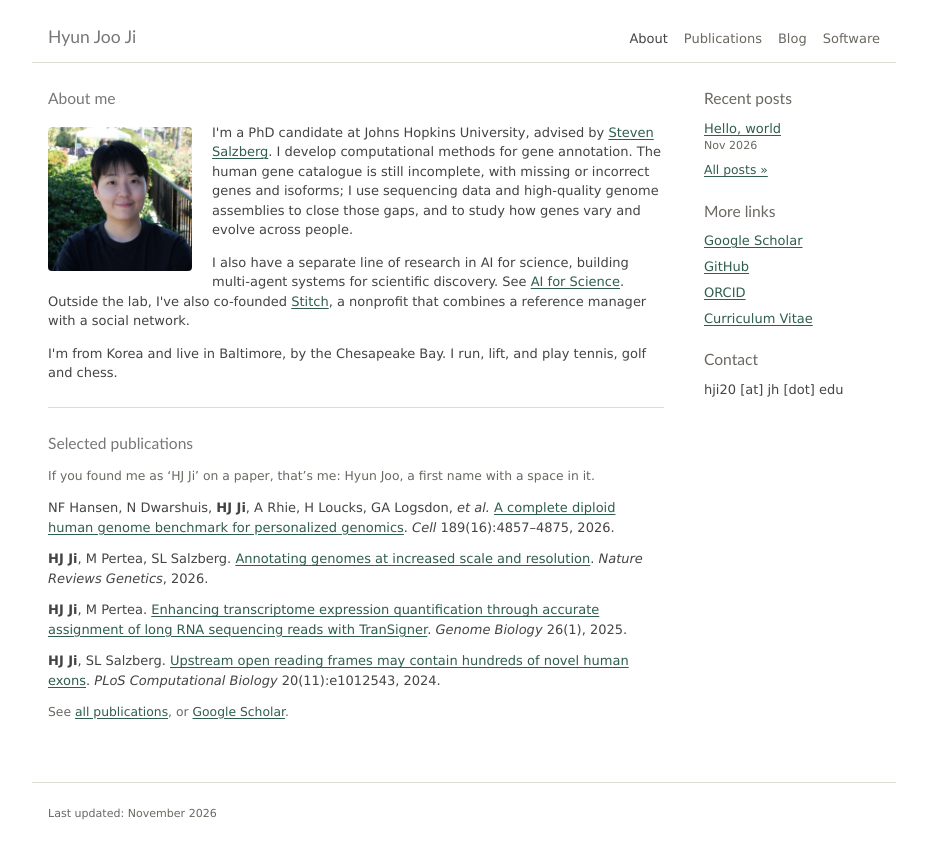
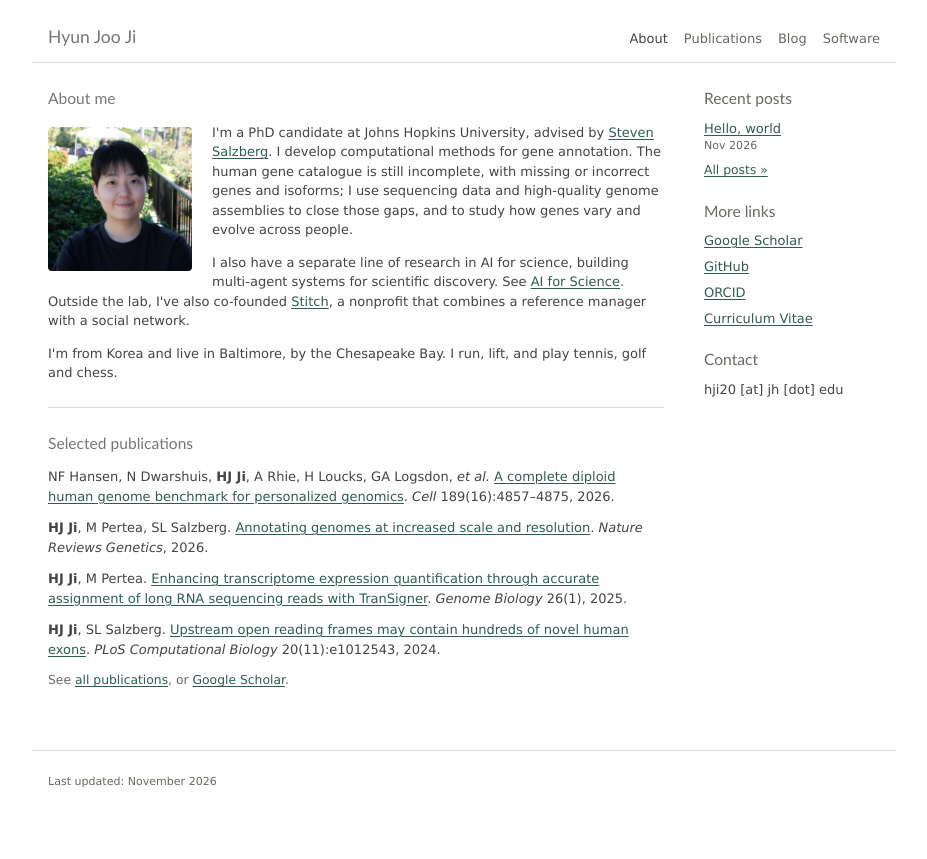
Before and after one commit to haydenji0731/haydenji0731.github.io, a Jekyll site: the page built from index.html, in a window 1280 px wide. Shown: the top 859 px of the page, without its empty margins (176-1103 px from the left). Built offline with Jekyll 4.4.1, drawn with Linux system fonts in a browser that asks for light colours.

Commit message:
Remove name note
Co-Authored-By: Claude Opus 5.5 <noreply@anthropic.com>

```diff
--- a/index.html
+++ b/index.html
@@ -28,7 +28,6 @@ layout: default
 
     <section id="selected-publications">
       <h2>Selected publications</h2>
-      <p class="more">If you found me as &lsquo;HJ Ji&rsquo; on a paper, that&rsquo;s me: Hyun Joo, a first name with a space in it.</p>
       <ul class="pubs">
         <li>
           NF Hansen, N Dwarshuis, <strong>HJ Ji</strong>, A Rhie, H Loucks, GA Logsdon, <em>et al.</em>
```
